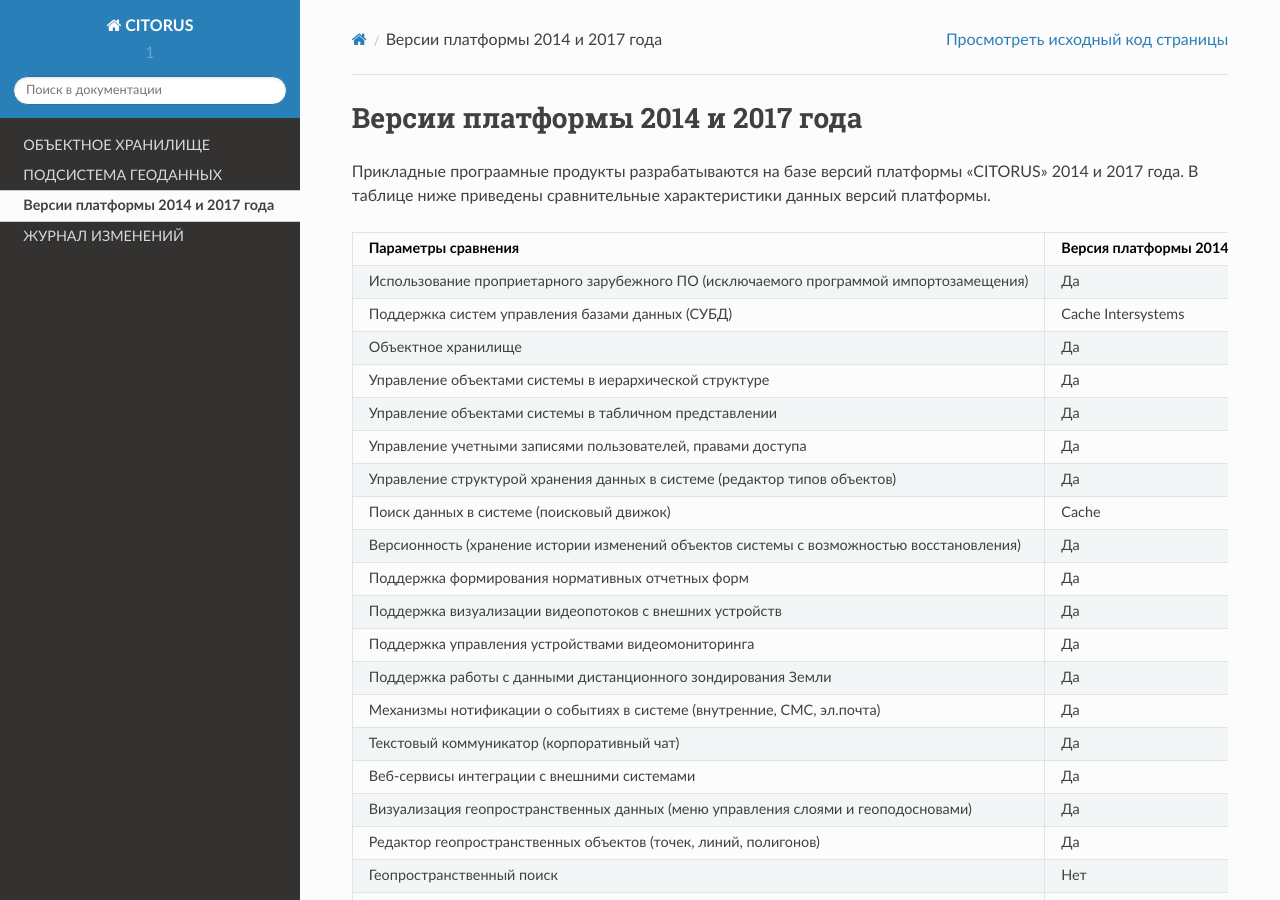
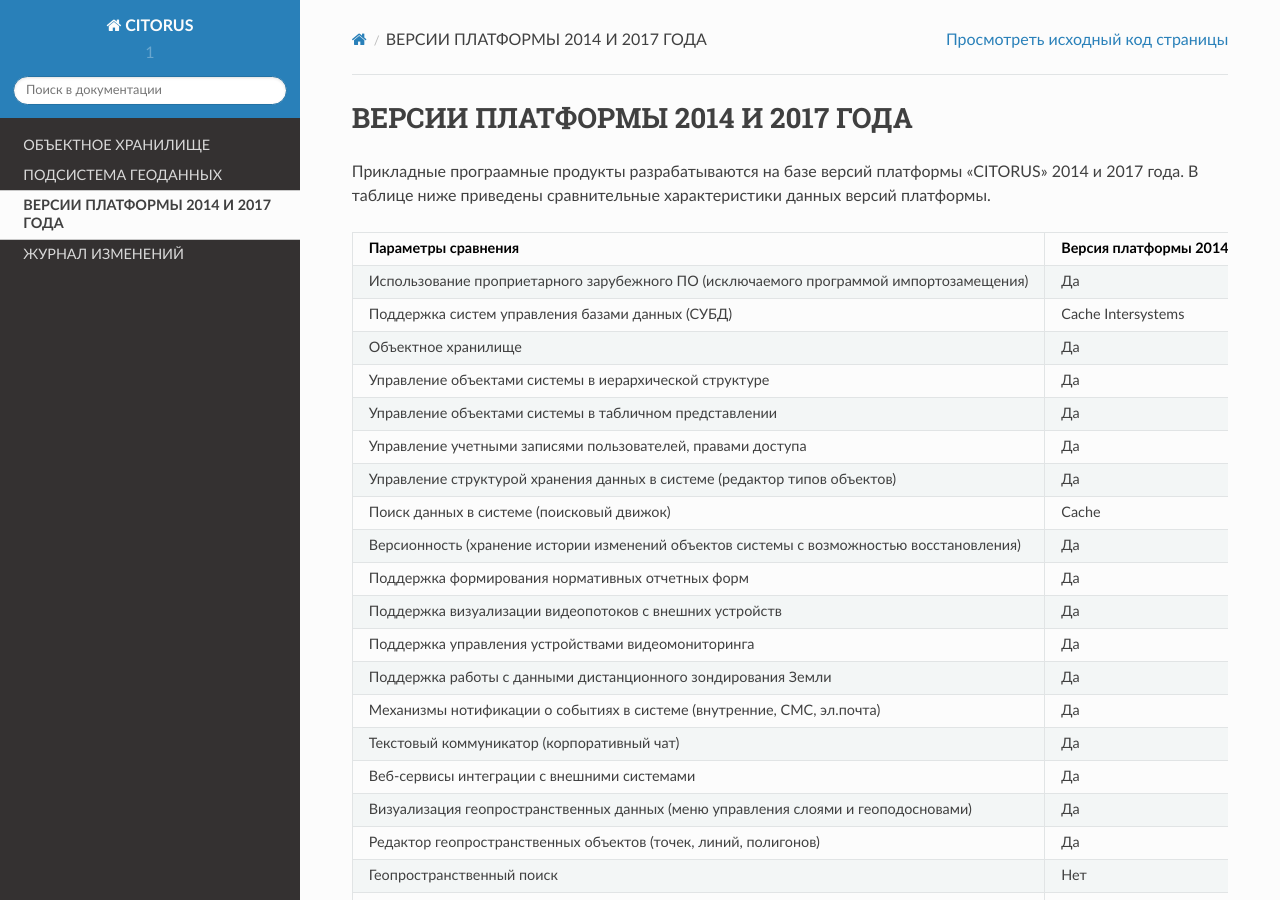
Before and after one commit to citoruspm/citorus, a Sphinx documentation site: the page built from source/versions.rst, in a window 1280 px wide and 900 px high. Built offline with Sphinx 7.4.7 and the Read the Docs theme 2.0.0, drawn with Linux system fonts in a browser that asks for light colours; formulas are drawn with MathJax 3.

```diff
--- a/source/versions.rst
+++ b/source/versions.rst
@@ -1,4 +1,4 @@
-Версии платформы 2014 и 2017 года
+ВЕРСИИ ПЛАТФОРМЫ 2014 И 2017 ГОДА
 =================================
 
 Прикладные програамные продукты разрабатываются на базе версий платформы «CITORUS» 2014 и 2017 года. В таблице ниже приведены сравнительные характеристики данных версий платформы.
```
